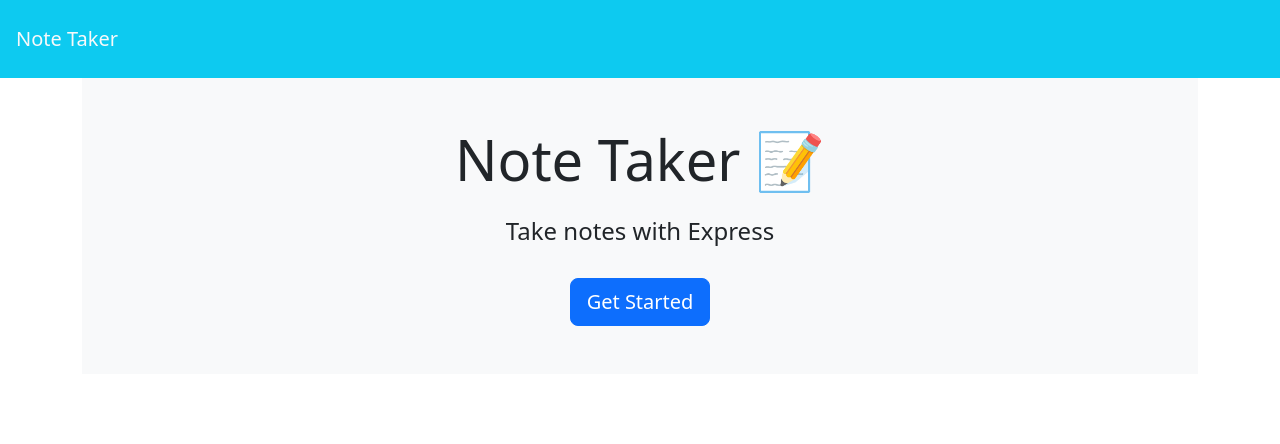
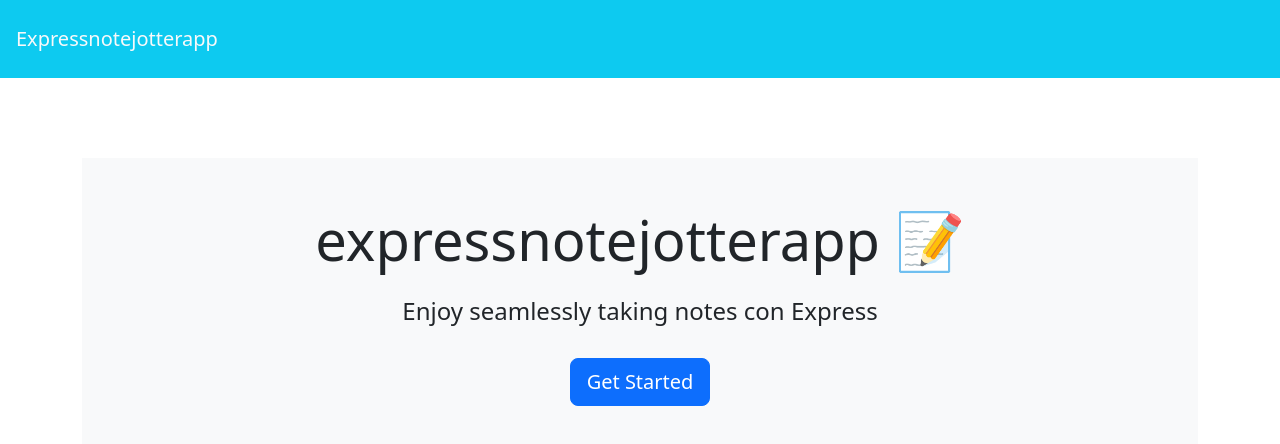
Before and after one commit to Domj1204/expressnotejotterapp, a website: page public/index.html in a window 1280 px wide. Drawn offline with nearby package versions, Linux system fonts and the light colour scheme; no server answers.

Commit message:
updated html

```diff
--- a/public/assets/css/style.css
+++ b/public/assets/css/styles.css
@@ -76,3 +76,7 @@ body {
   padding: 20px;
   cursor: pointer;
 }
+
+.custom-margin-top {
+  margin-top: 80px;
+}
--- a/public/index.html
+++ b/public/index.html
@@ -5,19 +5,20 @@
   <meta charset="UTF-8">
   <meta name="viewport" content="width=device-width, initial-scale=1.0">
   <meta http-equiv="X-UA-Compatible" content="ie=edge">
-  <title>Note Taker</title>
+  <title>Expressnotejotterapp</title>
   <link href="https://cdn.jsdelivr.net/npm/bootstrap@5.2.3/dist/css/bootstrap.min.css" rel="stylesheet" integrity="sha384-rbsA2VBKQhggwzxH7pPCaAqO46MgnOM80zW1RWuH61DGLwZJEdK2Kadq2F9CUG65" crossorigin="anonymous">
+  <link rel="stylesheet" href="assets/css/styles.css">
 </head>
 
 <body>
   <nav class="navbar bg-info">
-    <a class="navbar-brand text-light p-3" href="/">Note Taker
+    <a class="navbar-brand text-light p-3" href="/">Expressnotejotterapp
     </a>
   </nav>
   <div class="container">
     <div class="text-center p-5 mb-4 bg-light custom-margin-top">
-      <h1 class="display-4">Note Taker <span role="img" aria-label="Memo">📝</span></h1>
-      <h4 class="mt-4">Take notes with Express</h4>
+      <h1 class="display-4">expressnotejotterapp <span role="img" aria-label="Memo">📝</span></h1>
+      <h4 class="mt-4">Enjoy seamlessly taking notes con Express</h4>
       <a class="btn btn-primary btn-lg mt-4" href="/notes" role="button">Get Started</a>
     </div>
   </div>
```
